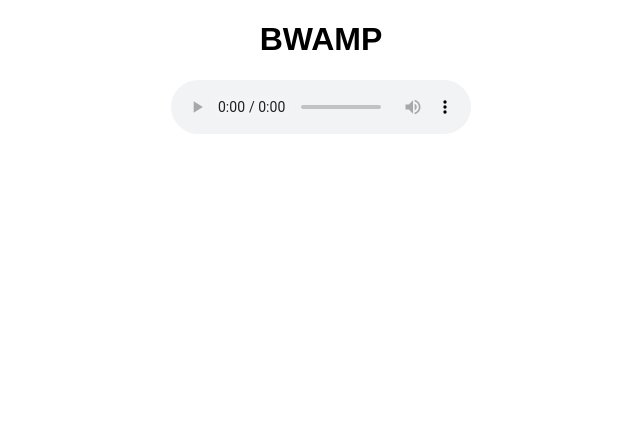
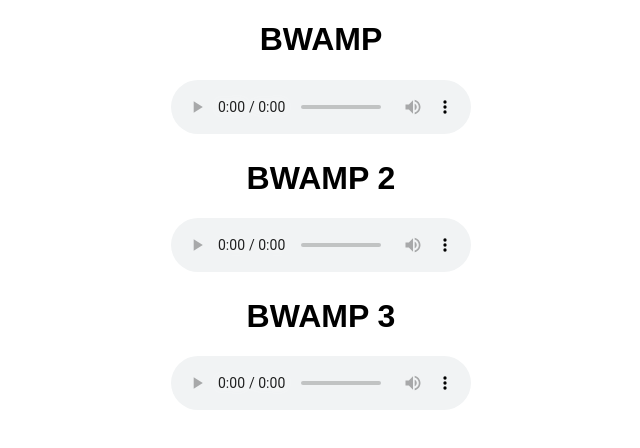
Before and after one commit to radrice/bwamp, a website: page index.html in a window 1280 px wide. Shown: the whole page, without its empty margins (319-959 px from the left). Drawn offline with Linux system fonts and the light colour scheme.

Commit message:
new horns for summer boy

```diff
--- a/index.html
+++ b/index.html
@@ -16,5 +16,13 @@
     <div class="centered">
       <audio src="horn.mp3" controls></audio>
     </div>
+    <h1 class="text-center">BWAMP 2</h1>
+    <div class="centered">
+      <audio src="horn-2.mp3" controls></audio>
+    </div>
+    <h1 class="text-center">BWAMP 3</h1>
+    <div class="centered">
+      <audio src="horn-3.mp3" controls></audio>
+    </div>
   </body>
 </html>
```
Also changed, not shown: 2 other files.
